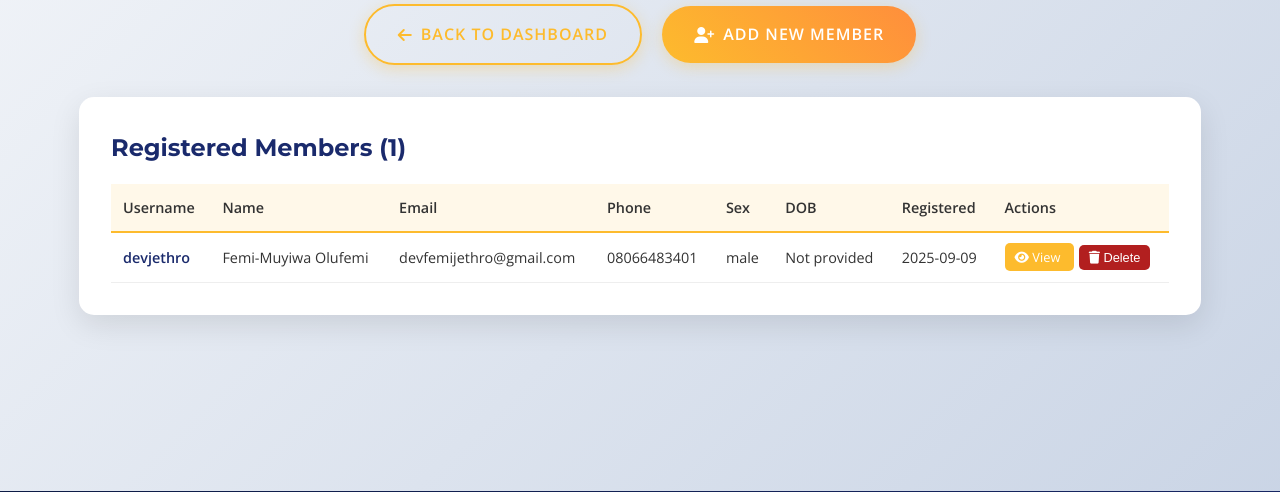
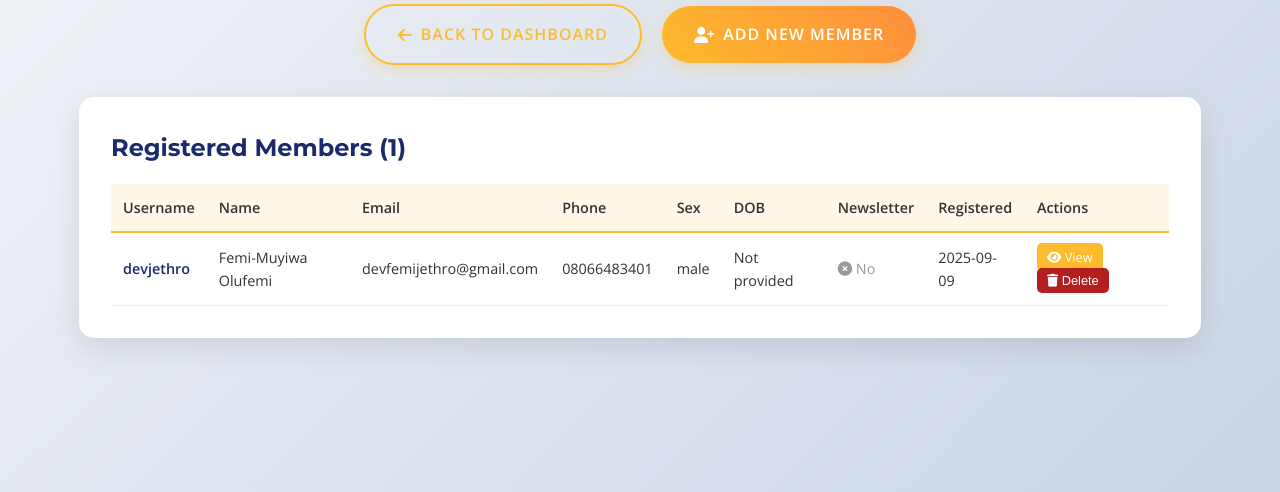
Before and after one commit to 007femijethro/chaserice1, a Flask app: page /admin/members in a window 1280 px wide. Shown: the part 318-810 px from the top of the page. Run offline with Flask 3, Linux system fonts and the light colour scheme; a user stored in the database is signed in; data comes from the database, SQL or seed files in the repository.

Commit message:
Add newsletter subscription status to member details
Adds a "Newsletter Subscription" field to the admin member detail view and a "Newsletter" column to the admin members list, displaying whether a member is subscribed to updates using conditional logic and icons.

Replit-Commit-Author: Agent
Replit-Commit-Session-Id: 95f6bdfe-912d-4f30-82dc-d28b8f67a12c
Replit-Commit-Checkpoint-Type: intermediate_checkpoint
Replit-Commit-Screenshot-Url: https://storage.googleapis.com/screenshot-production-us-central1/b0d66649-430b-4842-9704-963ee266db73/95f6bdfe-912d-4f30-82dc-d28b8f67a12c/bznMVe4

```diff
--- a/templates/admin_members.html
+++ b/templates/admin_members.html
@@ -32,6 +32,7 @@
                                     <th style="text-align: left; padding: 12px;">Phone</th>
                                     <th style="text-align: left; padding: 12px;">Sex</th>
                                     <th style="text-align: left; padding: 12px;">DOB</th>
+                                    <th style="text-align: left; padding: 12px;">Newsletter</th>
                                     <th style="text-align: left; padding: 12px;">Registered</th>
                                     <th style="text-align: left; padding: 12px;">Actions</th>
                                 </tr>
@@ -45,6 +46,13 @@
                                     <td style="padding: 12px;">{{ member.phone_number or "Not provided" }}</td>
                                     <td style="padding: 12px;">{{ member.sex or "Not specified" }}</td>
                                     <td style="padding: 12px;">{{ member.date_of_birth or "Not provided" }}</td>
+                                    <td style="padding: 12px;">
+                                        {% if member.newsletter_subscription %}
+                                            <span style="color: var(--accent); font-weight: 600;"><i class="fas fa-check-circle"></i> Yes</span>
+                                        {% else %}
+                                            <span style="color: #999;"><i class="fas fa-times-circle"></i> No</span>
+                                        {% endif %}
+                                    </td>
                                     <td style="padding: 12px;">{{ member.registration_date.split(' ')[0] if member.registration_date else "Unknown" }}</td>
                                     <td style="padding: 12px;">
                                         <a href="{{ url_for('admin_member_detail', member_id=member.id) }}"
```
Also changed, not shown: templates/admin_member_detail.html (+7 -0 lines).
